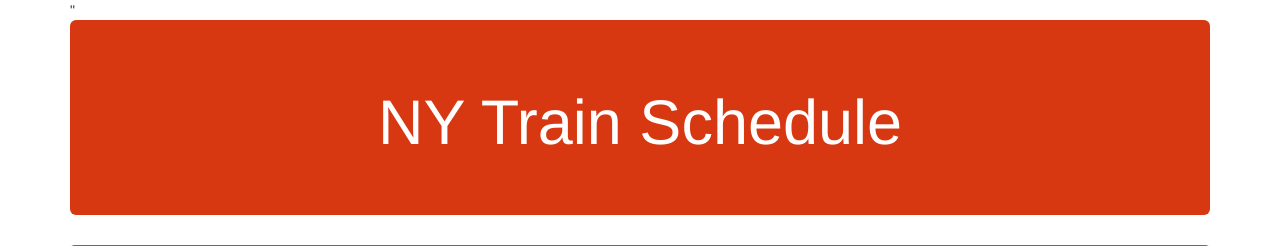
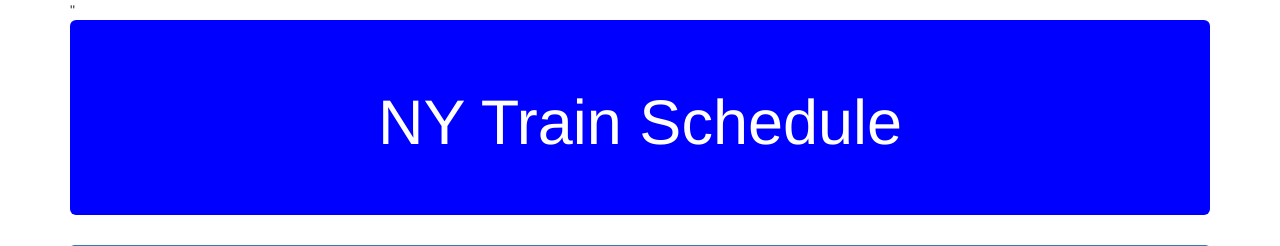
Before and after one commit to MMagnani5/week-7-firebase, a PHP site: page / in a window 1280 px wide. Shown: the top 246 px of the page. Run offline with PHP 8.4, Linux system fonts and the light colour scheme; some libraries are stand-ins or nearby versions.

Commit message:
css chnages

```diff
--- a/assets/css/style.css
+++ b/assets/css/style.css
@@ -1,5 +1,5 @@
 .jumbotron{
-    background-color:#D73811 !important;
+    background-color:blue !important;
     text-align: center;
     color:white !important;
 }
```
Also changed, not shown: 3 other files.
